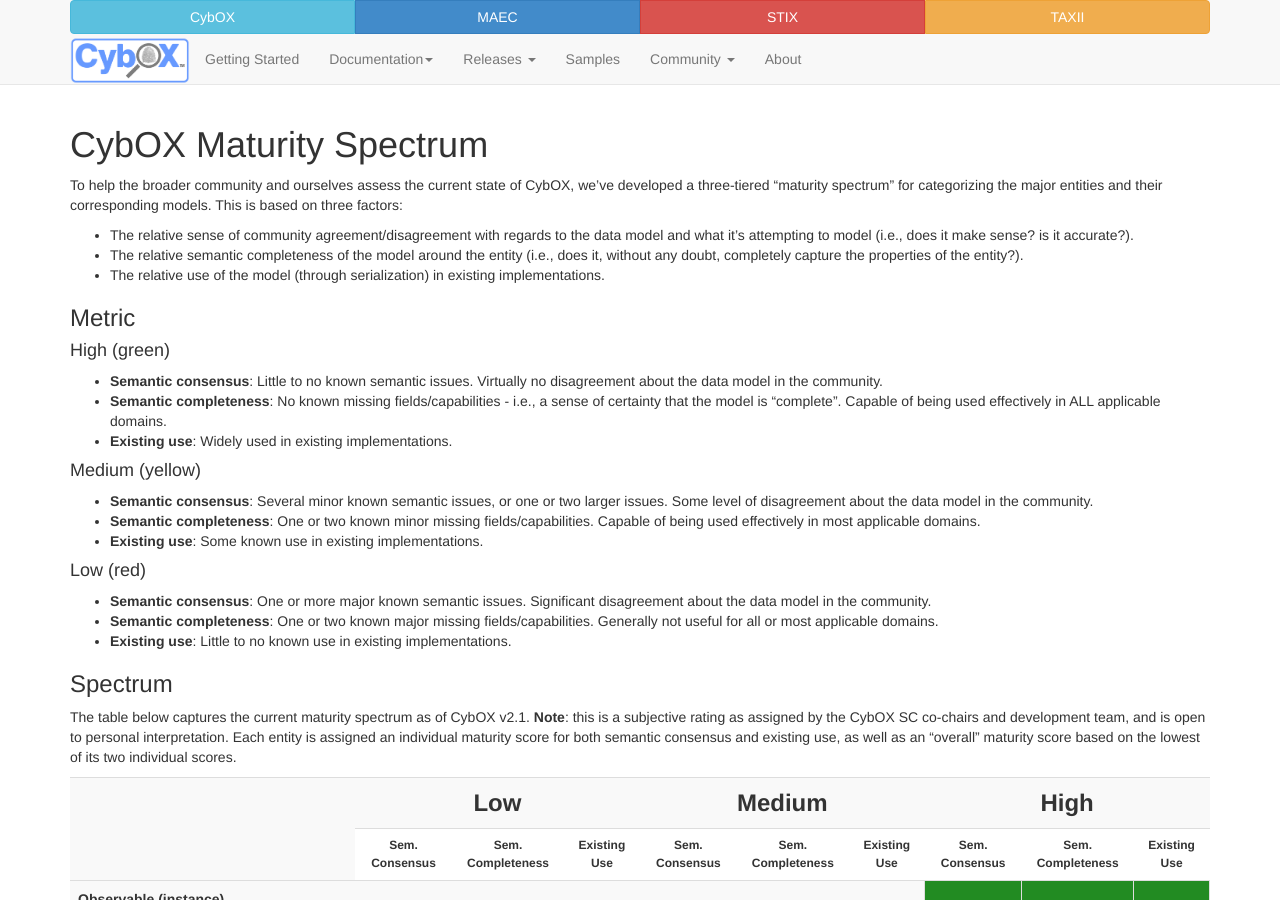
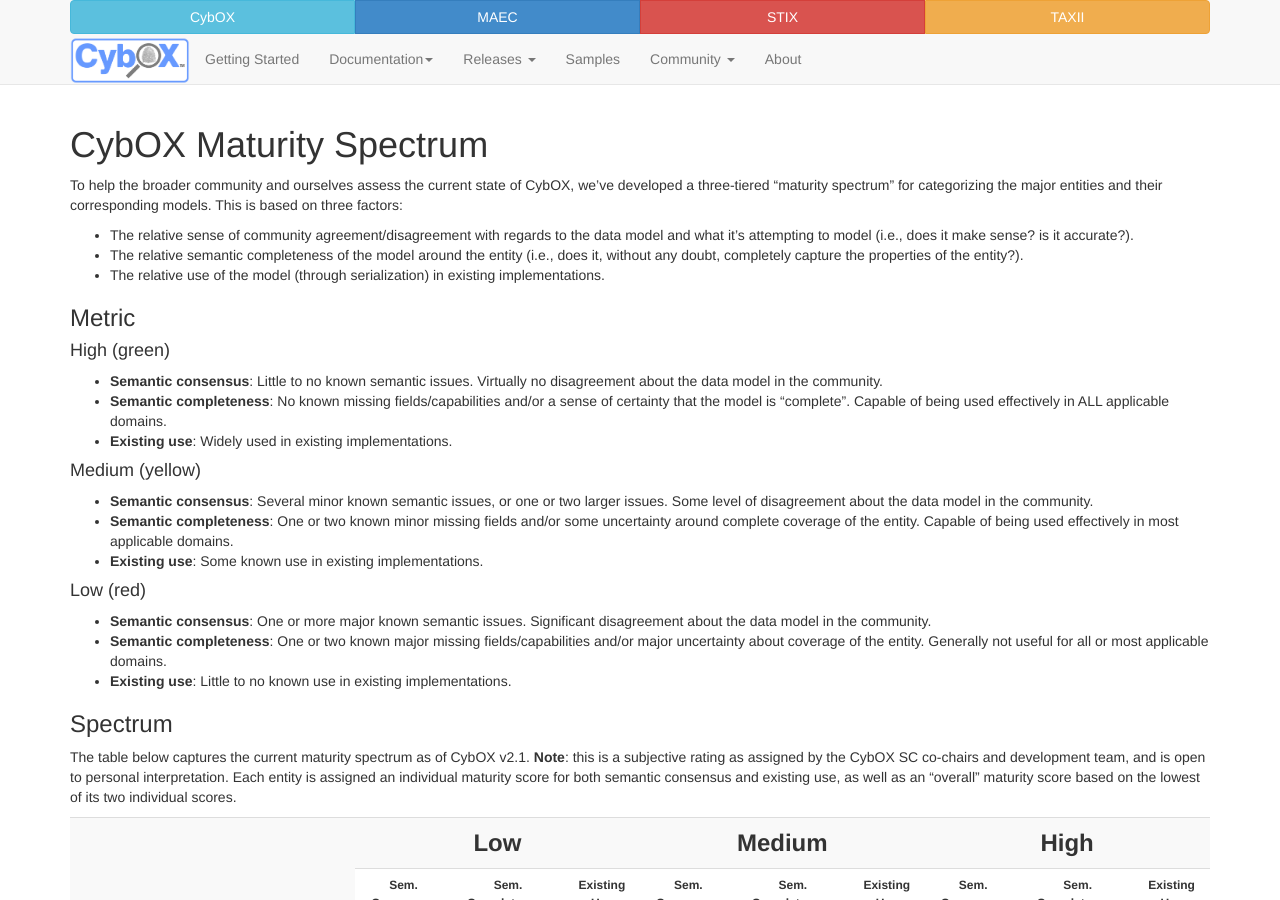
Before and after one commit to CybOXProject/cyboxproject.github.io, a Jekyll site: the page built from maturity-spectrum/index.md, in a window 1280 px wide and 900 px high. Built offline with Jekyll 4.4.1, drawn with Linux system fonts in a browser that asks for light colours; Markdown is read by kramdown in place of the engine named in the settings.

Commit message:
Updated metric text

```diff
--- a/maturity-spectrum/index.md
+++ b/maturity-spectrum/index.md
@@ -13,17 +13,17 @@
 
 #### High (green)
 * **Semantic consensus**: Little to no known semantic issues. Virtually no disagreement about the data model in the community.
-* **Semantic completeness**: No known missing fields/capabilities - i.e., a sense of certainty that the model is "complete". Capable of being used effectively in ALL applicable domains.
+* **Semantic completeness**: No known missing fields/capabilities and/or a sense of certainty that the model is "complete". Capable of being used effectively in ALL applicable domains.
 * **Existing use**: Widely used in existing implementations.
 
 #### Medium (yellow)
 * **Semantic consensus**: Several minor known semantic issues, or one or two larger issues. Some level of disagreement about the data model in the community.
-* **Semantic completeness**: One or two known minor missing fields/capabilities. Capable of being used effectively in most applicable domains.
+* **Semantic completeness**: One or two known minor missing fields and/or some uncertainty around complete coverage of the entity. Capable of being used effectively in most applicable domains.
 * **Existing use**: Some known use in existing implementations.
 
 #### Low (red)
 * **Semantic consensus**: One or more major known semantic issues. Significant disagreement about the data model in the community.
-* **Semantic completeness**: One or two known major missing fields/capabilities. Generally not useful for all or most applicable domains.
+* **Semantic completeness**: One or two known major missing fields/capabilities and/or major uncertainty about coverage of the entity. Generally not useful for all or most applicable domains.
 * **Existing use**: Little to no known use in existing implementations.
 
 ### Spectrum
```
